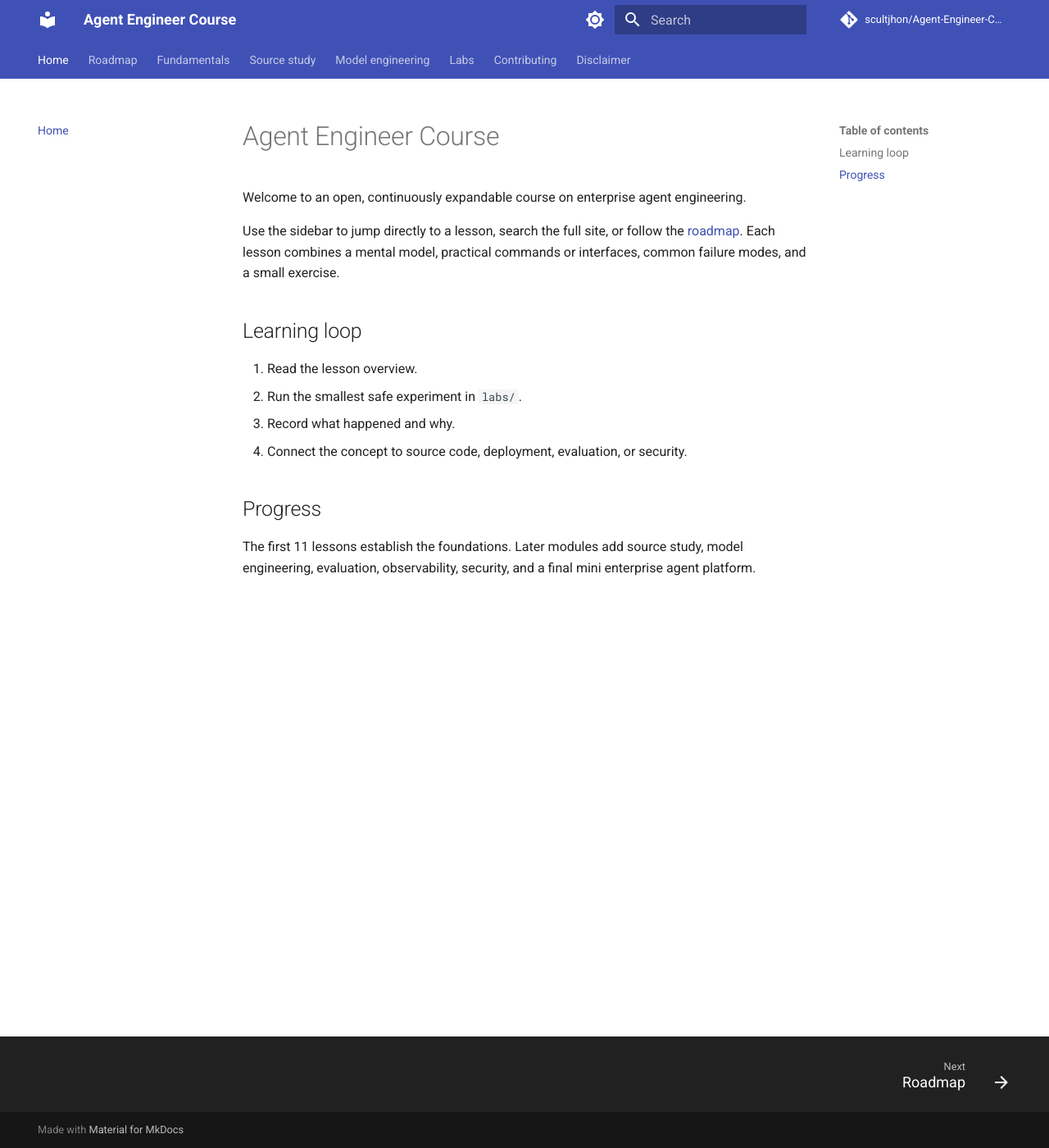
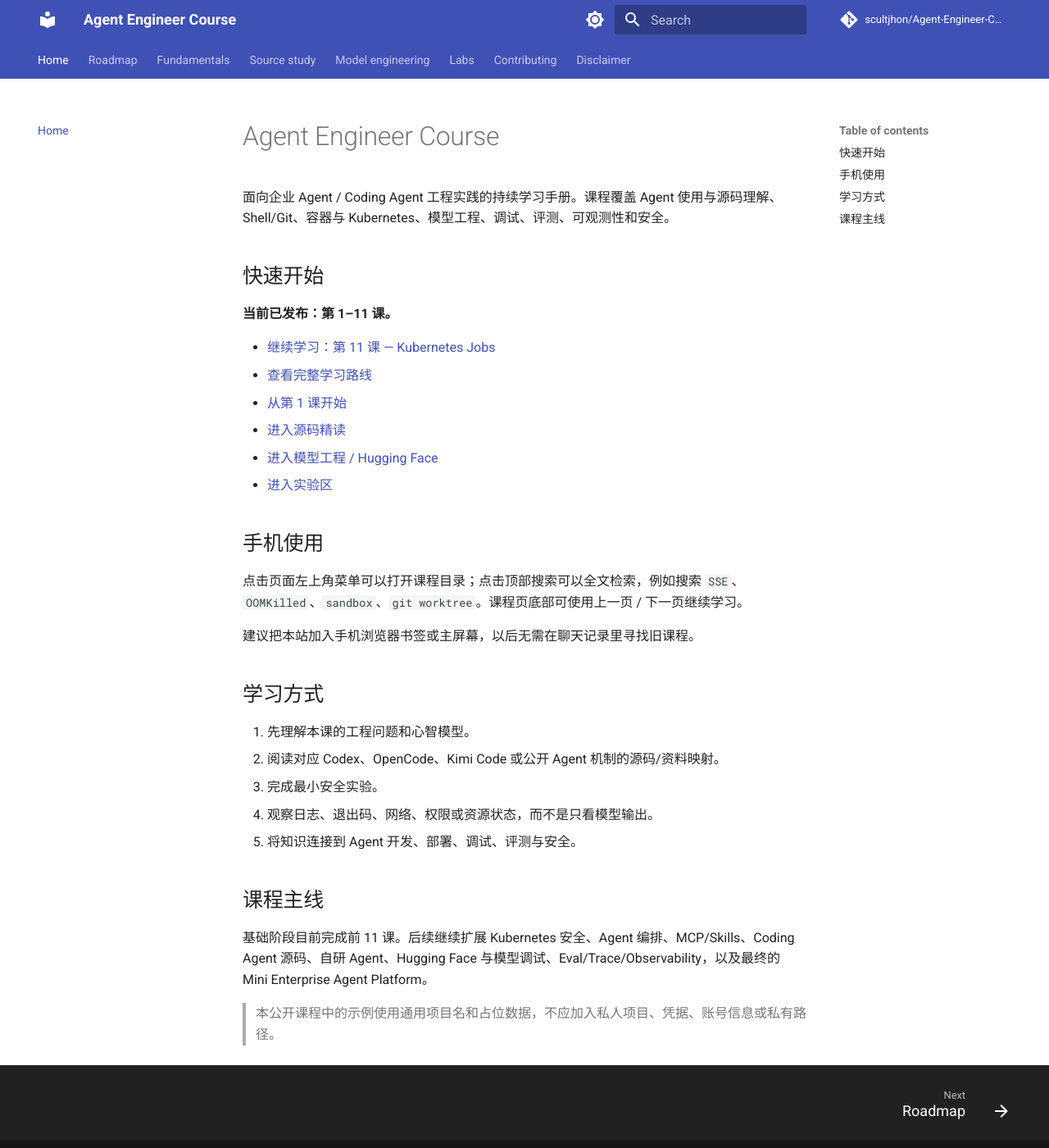
Before and after one commit to scultjhon/Agent-Engineer-Course, an MkDocs documentation site: the page built from docs/index.md, in a window 1280 px wide and 1400 px high. Shown: the whole window at 82% size. Built offline with MkDocs 1.6.1 and Material for MkDocs 9.7.7, drawn with Linux system fonts in a browser that asks for light colours; comment, search, counter and statistics services are not loaded.

Commit message:
Add mobile-friendly course home navigation

```diff
--- a/docs/index.md
+++ b/docs/index.md
@@ -1,16 +1,34 @@
 # Agent Engineer Course
 
-Welcome to an open, continuously expandable course on enterprise agent engineering.
+面向企业 Agent / Coding Agent 工程实践的持续学习手册。课程覆盖 Agent 使用与源码理解、Shell/Git、容器与 Kubernetes、模型工程、调试、评测、可观测性和安全。
 
-Use the sidebar to jump directly to a lesson, search the full site, or follow the [roadmap](roadmap.md). Each lesson combines a mental model, practical commands or interfaces, common failure modes, and a small exercise.
+## 快速开始
 
-## Learning loop
+**当前已发布：第 1–11 课。**
 
-1. Read the lesson overview.
-2. Run the smallest safe experiment in `labs/`.
-3. Record what happened and why.
-4. Connect the concept to source code, deployment, evaluation, or security.
+- [继续学习：第 11 课 — Kubernetes Jobs](fundamentals/11-kubernetes-job.md)
+- [查看完整学习路线](roadmap.md)
+- [从第 1 课开始](fundamentals/01-agent-loop.md)
+- [进入源码精读](source-code/index.md)
+- [进入模型工程 / Hugging Face](model-engineering/index.md)
+- [进入实验区](labs/index.md)
 
-## Progress
+## 手机使用
 
-The first 11 lessons establish the foundations. Later modules add source study, model engineering, evaluation, observability, security, and a final mini enterprise agent platform.
+点击页面左上角菜单可以打开课程目录；点击顶部搜索可以全文检索，例如搜索 `SSE`、`OOMKilled`、`sandbox`、`git worktree`。课程页底部可使用上一页 / 下一页继续学习。
+
+建议把本站加入手机浏览器书签或主屏幕，以后无需在聊天记录里寻找旧课程。
+
+## 学习方式
+
+1. 先理解本课的工程问题和心智模型。
+2. 阅读对应 Codex、OpenCode、Kimi Code 或公开 Agent 机制的源码/资料映射。
+3. 完成最小安全实验。
+4. 观察日志、退出码、网络、权限或资源状态，而不是只看模型输出。
+5. 将知识连接到 Agent 开发、部署、调试、评测与安全。
+
+## 课程主线
+
+基础阶段目前完成前 11 课。后续继续扩展 Kubernetes 安全、Agent 编排、MCP/Skills、Coding Agent 源码、自研 Agent、Hugging Face 与模型调试、Eval/Trace/Observability，以及最终的 Mini Enterprise Agent Platform。
+
+> 本公开课程中的示例使用通用项目名和占位数据，不应加入私人项目、凭据、账号信息或私有路径。
```
